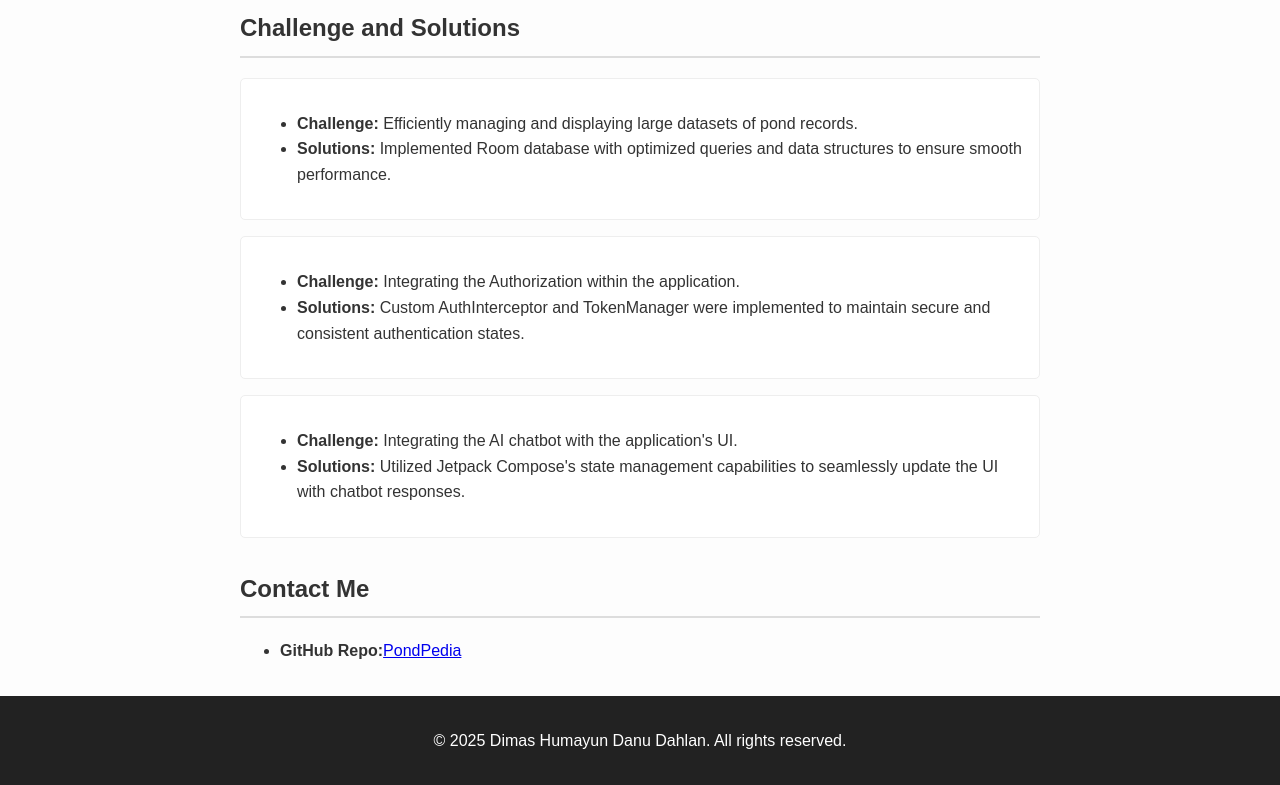
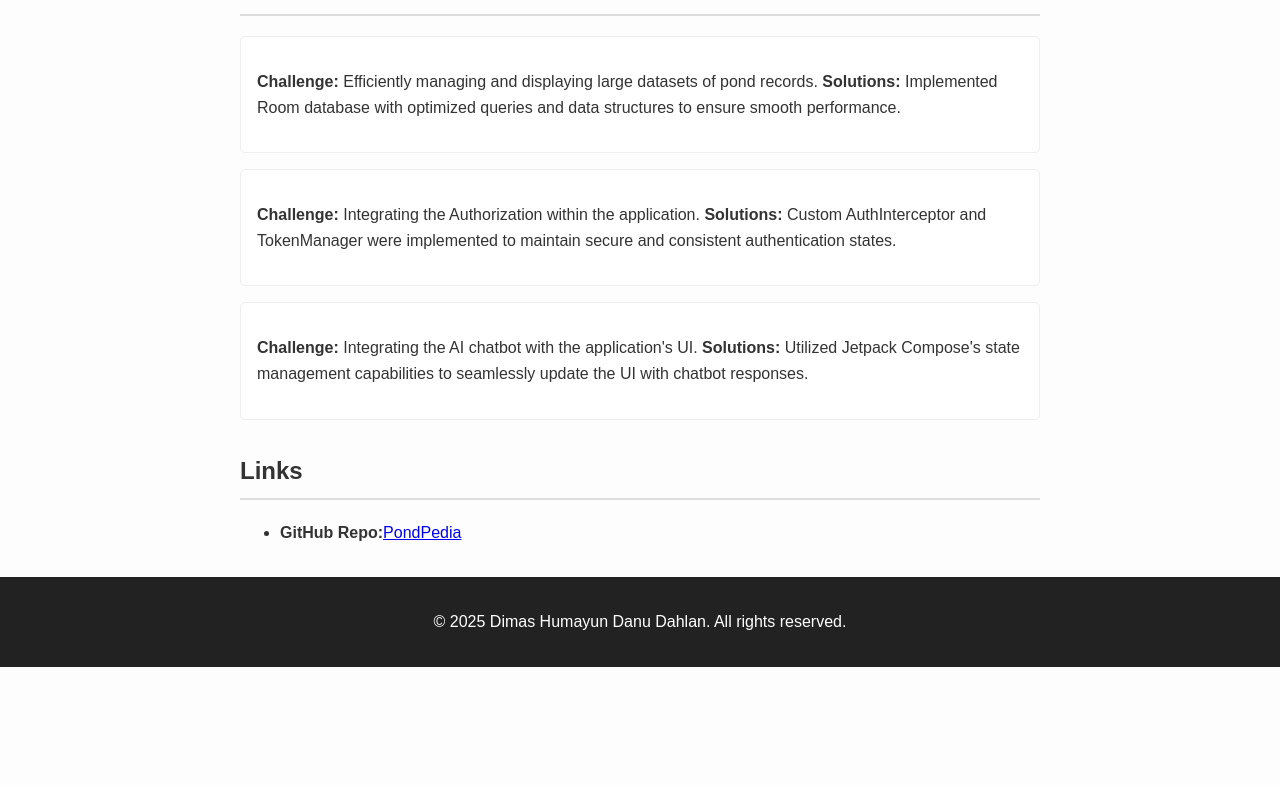
Before and after one commit to dhdanudahlan/dhdanudahlan.github.io, a plain HTML site: page projects/pondpedia.html in a window 1280 px wide. Shown: the part 1602-2387 px from the top of the page. After the commit the page ends 2269 px from the top, so only its background shows below. Drawn offline with Linux system fonts and the light colour scheme.

Commit message:
Updated information to project PondPedia

```diff
--- a/projects/pondpedia.html
+++ b/projects/pondpedia.html
@@ -10,12 +10,10 @@
   <!-- Navigation or Header -->
   <header>
     <h1>Dimas Humayun Danu Dahlan</h1>
-    <p>Android Developer</p>
     <nav>
-      <a href="#about">About</a>
-      <a href="#skills">Skills</a>
-      <a href="#projects">Projects</a>
-      <a href="#contact">Contact</a>
+      <a href="../index.html">Previous</a>
+      <a href="../index.html">Home</a>
+      <a href="../index.html">Next</a>
     </nav>
   </header>
 
@@ -85,29 +83,29 @@
     <h2>Challenge and Solutions</h2>
 
     <article class="project">
-        <ul>
-            <li><strong>Challenge:</strong> Efficiently managing and displaying large datasets of pond records.            </li>
-            <li><strong>Solutions:</strong> Implemented Room database with optimized queries and data structures to ensure smooth performance.</li>
-        </ul>
+      <p>
+        <strong>Challenge:</strong> Efficiently managing and displaying large datasets of pond records.
+        <strong>Solutions:</strong> Implemented Room database with optimized queries and data structures to ensure smooth performance.
+      </p>
     </article>
     <article class="project">
-        <ul>
-            <li><strong>Challenge:</strong> Integrating the Authorization within the application.</li>
-            <li><strong>Solutions:</strong> Custom AuthInterceptor and TokenManager were implemented to maintain secure and consistent authentication states.</li>
-        </ul>
+      <p>
+        <strong>Challenge:</strong> Integrating the Authorization within the application.
+        <strong>Solutions:</strong> Custom AuthInterceptor and TokenManager were implemented to maintain secure and consistent authentication states.
+      </p>
     </article>
     <article class="project">
-        <ul>
-            <li><strong>Challenge:</strong> Integrating the AI chatbot with the application's UI.</li>
-            <li><strong>Solutions:</strong> Utilized Jetpack Compose's state management capabilities to seamlessly update the UI with chatbot responses.</li>
-        </ul>
+      <p>
+        <strong>Challenge:</strong> Integrating the AI chatbot with the application's UI.
+        <strong>Solutions:</strong> Utilized Jetpack Compose's state management capabilities to seamlessly update the UI with chatbot responses.
+      </p>
     </article>
 
   </section>
 
-  <!-- Contact Section -->
+  <!-- Reference Section -->
   <section id="contact" class="content-section">
-    <h2>Contact Me</h2>
+    <h2>Links</h2>
     <ul>
         <li>
             <strong>GitHub Repo:</strong><a href="https://github.com/dhdanudahlan/pondpedia-android" target="_blank">PondPedia</a>
```
